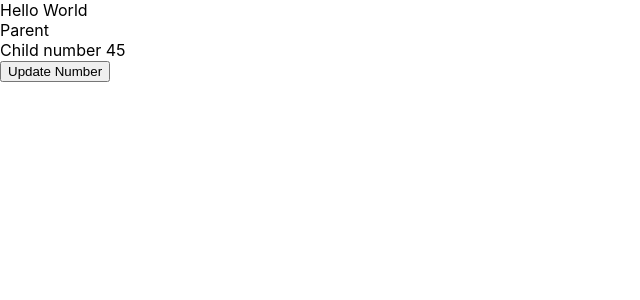
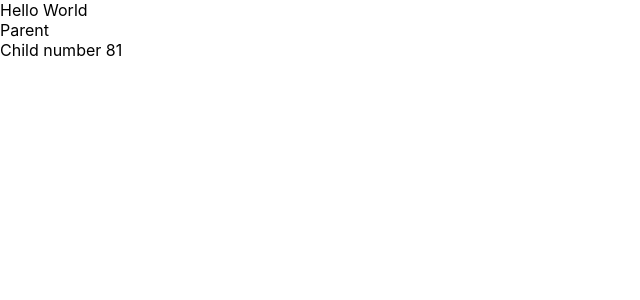
Before and after one commit to owaisahmad870/demo-usecontext, a React (Create React App) app: page / in a window 1280 px wide. Shown: the top 300 px of the page, without its empty margins (0-640 px from the left). Built offline with nearby package versions, Linux system fonts and the light colour scheme.

Commit message:
Updated with ValueContext
njj

```diff
--- a/src/App.js
+++ b/src/App.js
@@ -1,14 +1,17 @@
-import React, { useState } from 'react';
-import Parent from './Parent';
+import React, { useContext } from "react";
+import Parent from "./Parent";
+import ValueContext from './ValueContext';
 
 function App() {
-  let [number, setNumber] = useState(45);
+  //let [number, setNumber] = useState(45);
+  let value = 81;
   return (
-    <div >
-      Hello World
-      <Parent num={number}></Parent>
-      <button onClick={()=>{ setNumber(++number) }} >Update Number</button>
-    </div>
+    <ValueContext.Provider value={value}>
+      <div>
+        Hello World
+        <Parent></Parent>
+      </div>
+    </ValueContext.Provider>
   );
 }
 
--- a/src/Child.js
+++ b/src/Child.js
@@ -1,9 +1,11 @@
-import React from 'react';
+import React, { useContext } from 'react';
+import ValueContext from './ValueContext';
 
-function Child(props) {
+function Child() {
+    let value = useContext(ValueContext);
   return (
     <div >
-      Child number {props.num}
+      Child number {value}
     </div>
   );
 }
--- /dev/null
+++ b/src/ValueContext.js
@@ -0,0 +1,13 @@
+import React from 'react';
+
+const ValueContext = React.createContext(45);
+
+
+export default ValueContext;
+
+
+//Context has two things Provider and Consumer
+//Provider provides a value to component tree
+//Consumer consumes the value
+//Create  ValueContext.Provider in the App.js as a
+//wrapper in the root element
```
